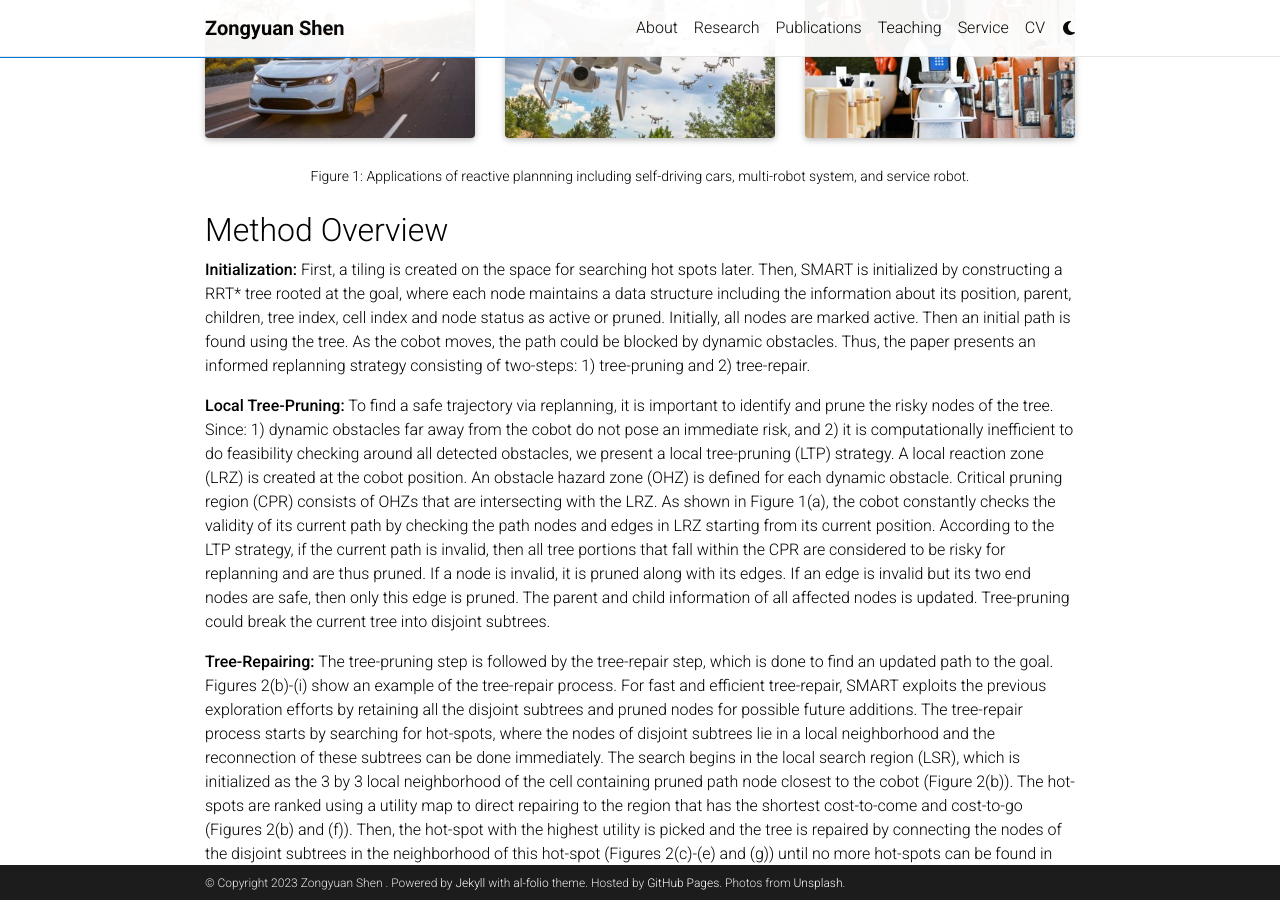
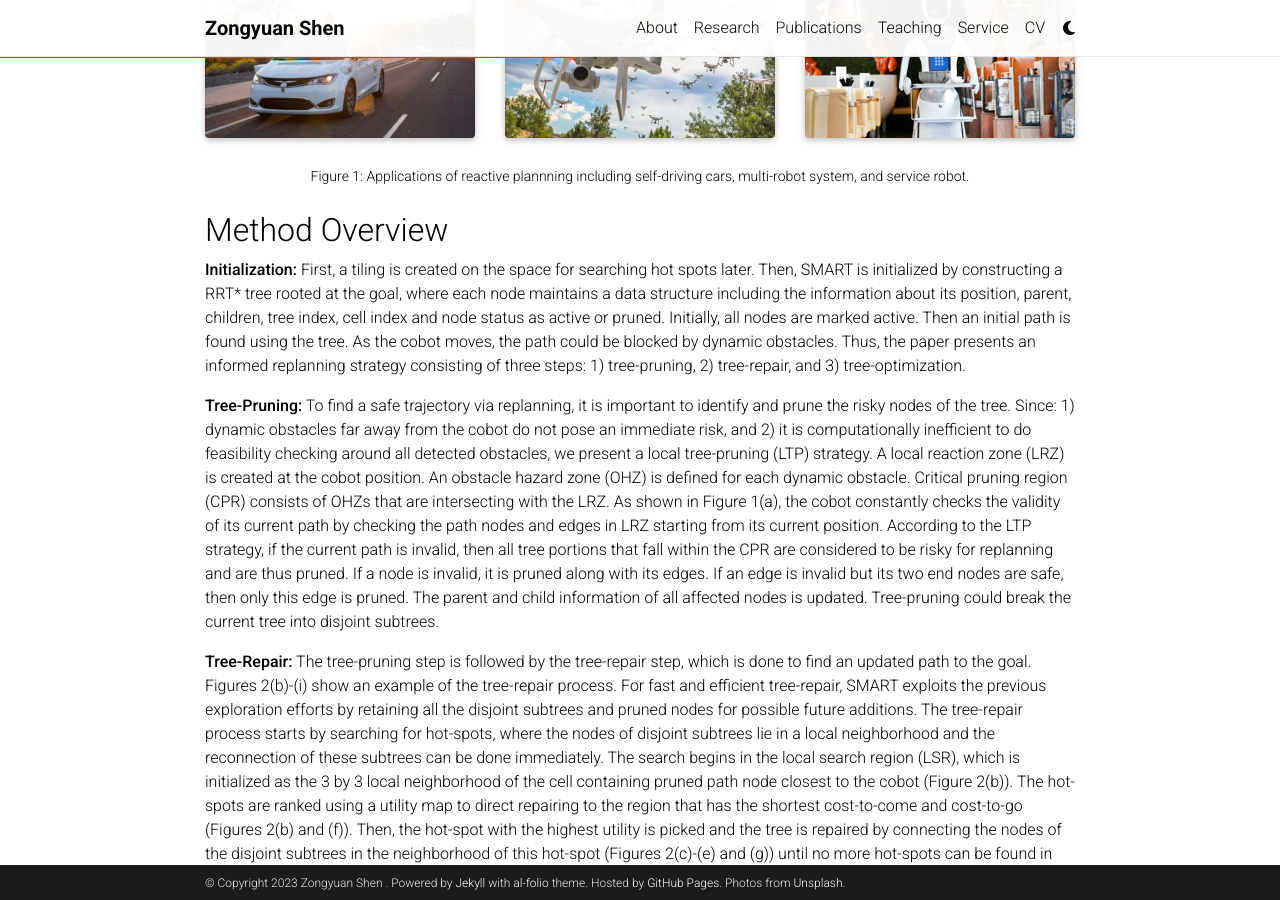
Before and after one commit to ZongyuanShen/ZongyuanShen.github.io, a Jekyll site: the page built from _projects/2_project.md, in a window 1280 px wide and 900 px high, scrolled down 619 px. Built offline with Jekyll 4.4.1, drawn with Linux system fonts in a browser that asks for light colours; full-size pictures stand in for the smaller copies a plugin makes; comment, search, counter and statistics services are not loaded; a style sheet for code colours, icons or effects is not loaded.

Commit message:
Update 2_project.md

```diff
--- a/_projects/2_project.md
+++ b/_projects/2_project.md
@@ -30,11 +30,11 @@
 
 ## Method Overview
 
-**Initialization:** First, a tiling is created on the space for searching hot spots later. Then, SMART is initialized by constructing a RRT* tree rooted at the goal, where each node maintains a data structure including the information about its position, parent, children, tree index, cell index and node status as active or pruned. Initially, all nodes are marked active. Then an initial path is found using the tree. As the cobot moves, the path could be blocked by dynamic obstacles. Thus, the paper presents an informed replanning strategy consisting of two-steps: 1) tree-pruning and 2) tree-repair.
+**Initialization:** First, a tiling is created on the space for searching hot spots later. Then, SMART is initialized by constructing a RRT* tree rooted at the goal, where each node maintains a data structure including the information about its position, parent, children, tree index, cell index and node status as active or pruned. Initially, all nodes are marked active. Then an initial path is found using the tree. As the cobot moves, the path could be blocked by dynamic obstacles. Thus, the paper presents an informed replanning strategy consisting of three steps: 1) tree-pruning, 2) tree-repair, and 3) tree-optimization.
 
-**Local Tree-Pruning:** To find a safe trajectory via replanning, it is important to identify and prune the risky nodes of the tree. Since: 1) dynamic obstacles far away from the cobot do not pose an immediate risk, and 2) it is computationally inefficient to do feasibility checking around all detected obstacles, we present a local tree-pruning (LTP) strategy. A local reaction zone (LRZ) is created at the cobot position. An obstacle hazard zone (OHZ) is defined for each dynamic obstacle. Critical pruning region (CPR) consists of OHZs that are intersecting with the LRZ. As shown in Figure 1(a), the cobot constantly checks the validity of its current path by checking the path nodes and edges in LRZ starting from its current position. According to the LTP strategy, if the current path is invalid, then all tree portions that fall within the CPR are considered to be risky for replanning and are thus pruned. If a node is invalid, it is pruned along with its edges. If an edge is invalid but its two end nodes are safe, then only this edge is pruned. The parent and child information of all affected nodes is updated. Tree-pruning could break the current tree into disjoint subtrees.
+**Tree-Pruning:** To find a safe trajectory via replanning, it is important to identify and prune the risky nodes of the tree. Since: 1) dynamic obstacles far away from the cobot do not pose an immediate risk, and 2) it is computationally inefficient to do feasibility checking around all detected obstacles, we present a local tree-pruning (LTP) strategy. A local reaction zone (LRZ) is created at the cobot position. An obstacle hazard zone (OHZ) is defined for each dynamic obstacle. Critical pruning region (CPR) consists of OHZs that are intersecting with the LRZ. As shown in Figure 1(a), the cobot constantly checks the validity of its current path by checking the path nodes and edges in LRZ starting from its current position. According to the LTP strategy, if the current path is invalid, then all tree portions that fall within the CPR are considered to be risky for replanning and are thus pruned. If a node is invalid, it is pruned along with its edges. If an edge is invalid but its two end nodes are safe, then only this edge is pruned. The parent and child information of all affected nodes is updated. Tree-pruning could break the current tree into disjoint subtrees.
 
-**Tree-Repairing:** The tree-pruning step is followed by the tree-repair step, which is done to find an updated path to the goal. Figures 2(b)-(i) show an example of the tree-repair process. For fast and efficient tree-repair, SMART exploits the previous exploration efforts by retaining all the disjoint subtrees and pruned nodes for possible future additions. The tree-repair process starts by searching for hot-spots, where the nodes of disjoint subtrees lie in a local neighborhood and the reconnection of these subtrees can be done immediately. The search begins in the local search region (LSR), which is initialized as the 3 by 3 local neighborhood of the cell containing pruned path node closest to the cobot (Figure 2(b)). The hot-spots are ranked using a utility map to direct repairing to the region that has the shortest cost-to-come and cost-to-go (Figures 2(b) and (f)). Then, the hot-spot with the highest utility is picked and the tree is repaired by connecting the nodes of the disjoint subtrees in the neighborhood of this hot-spot (Figures 2(c)-(e) and (g)) until no more hot-spots can be found in LSR (Figure 2(e)) or the goal-rooted subtree is reachable from the robot (Figure 2(g)).
+**Tree-Repair:** The tree-pruning step is followed by the tree-repair step, which is done to find an updated path to the goal. Figures 2(b)-(i) show an example of the tree-repair process. For fast and efficient tree-repair, SMART exploits the previous exploration efforts by retaining all the disjoint subtrees and pruned nodes for possible future additions. The tree-repair process starts by searching for hot-spots, where the nodes of disjoint subtrees lie in a local neighborhood and the reconnection of these subtrees can be done immediately. The search begins in the local search region (LSR), which is initialized as the 3 by 3 local neighborhood of the cell containing pruned path node closest to the cobot (Figure 2(b)). The hot-spots are ranked using a utility map to direct repairing to the region that has the shortest cost-to-come and cost-to-go (Figures 2(b) and (f)). Then, the hot-spot with the highest utility is picked and the tree is repaired by connecting the nodes of the disjoint subtrees in the neighborhood of this hot-spot (Figures 2(c)-(e) and (g)) until no more hot-spots can be found in LSR (Figure 2(e)) or the goal-rooted subtree is reachable from the robot (Figure 2(g)).
 
 **Tree-Optimization and Path Search:** During tree-repair, several subtrees were connected to ultimately merge with goal-rooted subtree. These subtrees are optimized using rewiring cascades starting from all subtree nodes connected to goal-rooted subtree (Figure 2(h)). Then, an updated trajectory is found (Figure 2(i)). After that, all pruned nodes and the roots of the remaining disjoint trees are reconnected with goal-rooted subtree and a single tree is formed.
 
```
